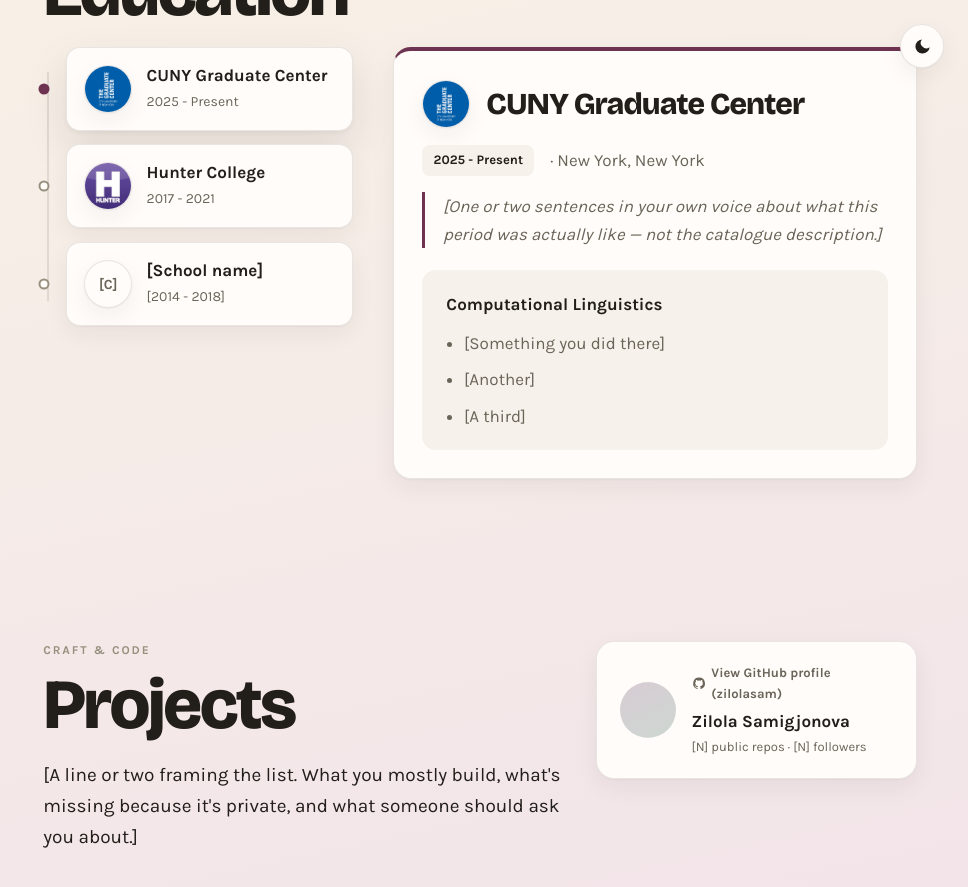
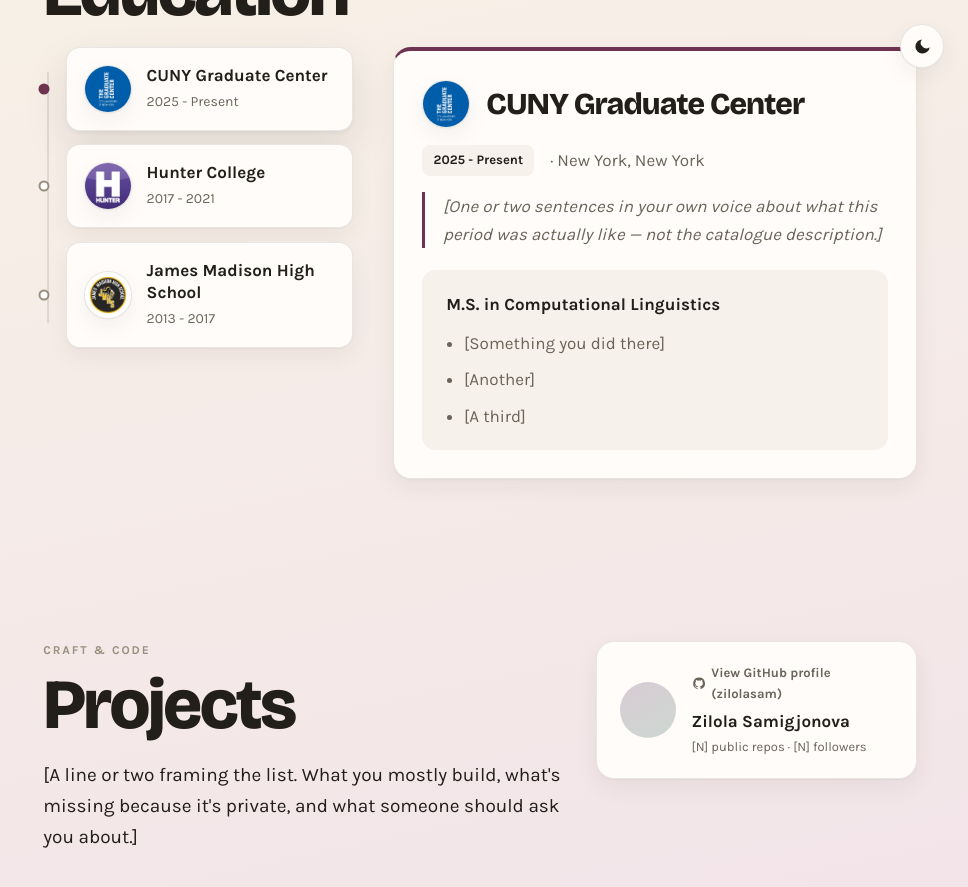
Before and after one commit to zilolasam/zilolasam.github.io, a Jekyll site: the page built from index.html, in a window 1280 px wide and 900 px high, scrolled down 1973 px. Shown: the top 887 px of the window, without its empty margins (312-1280 px from the left). Built offline with Jekyll 4.4.1, drawn with Linux system fonts in a browser that asks for light colours.

```diff
--- a/_data/site.yml
+++ b/_data/site.yml
@@ -97,7 +97,7 @@ education:
       location: "New York, New York"
       note: "[One or two sentences in your own voice about what this period
              was actually like — not the catalogue description.]"
-      degree: "Computational Linguistics"
+      degree: "M.S. in Computational Linguistics"
       points:
         - "[Something you did there]"
         - "[Another]"
@@ -108,17 +108,17 @@ education:
       years:    "2017 - 2021"
       location: "New York, New York"
       note: "[One or two sentences.]"
-      degree: "[Degree and field]"
+      degree: "B.A. in English and Computer Science"
       points:
         - "[Something you did there]"
         - "[Another]"
 
-    - school:   "[School name]"
-      badge:    "[C]"
-      years:    "[2014 - 2018]"
-      location: "[City, State]"
+    - school:   "James Madison High School"
+      badge:    "/assets/images/jmhs.jpeg"
+      years:    "2013 - 2017"
+      location: "Brooklyn, New York"
       note: "[One or two sentences.]"
-      degree: "[Diploma or focus]"
+      degree: "Law Insttitute focus"
       points:
         - "[Something you did there]"
 
```
Also changed, not shown: assets/images/jmhs.jpeg (added).
